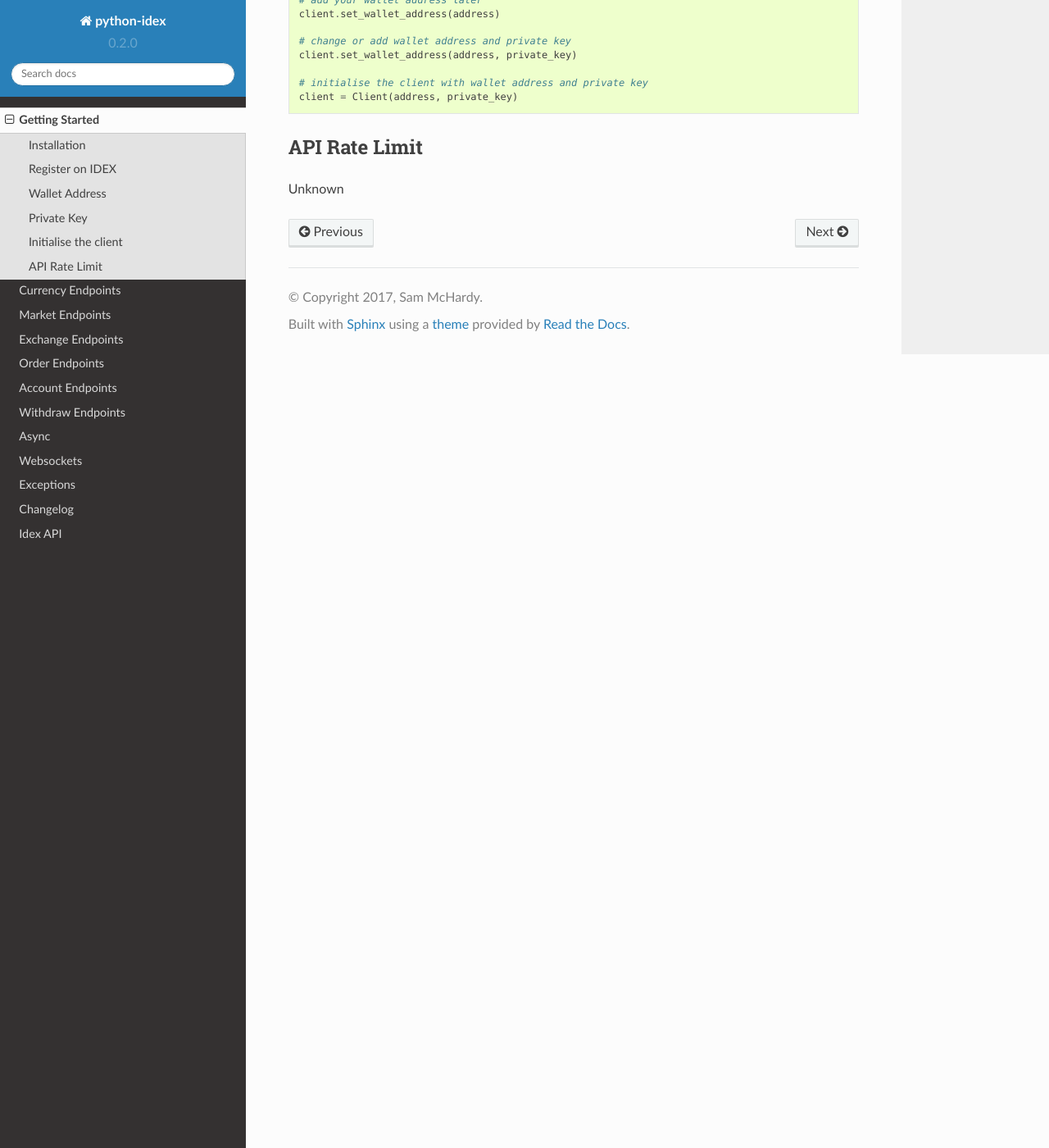
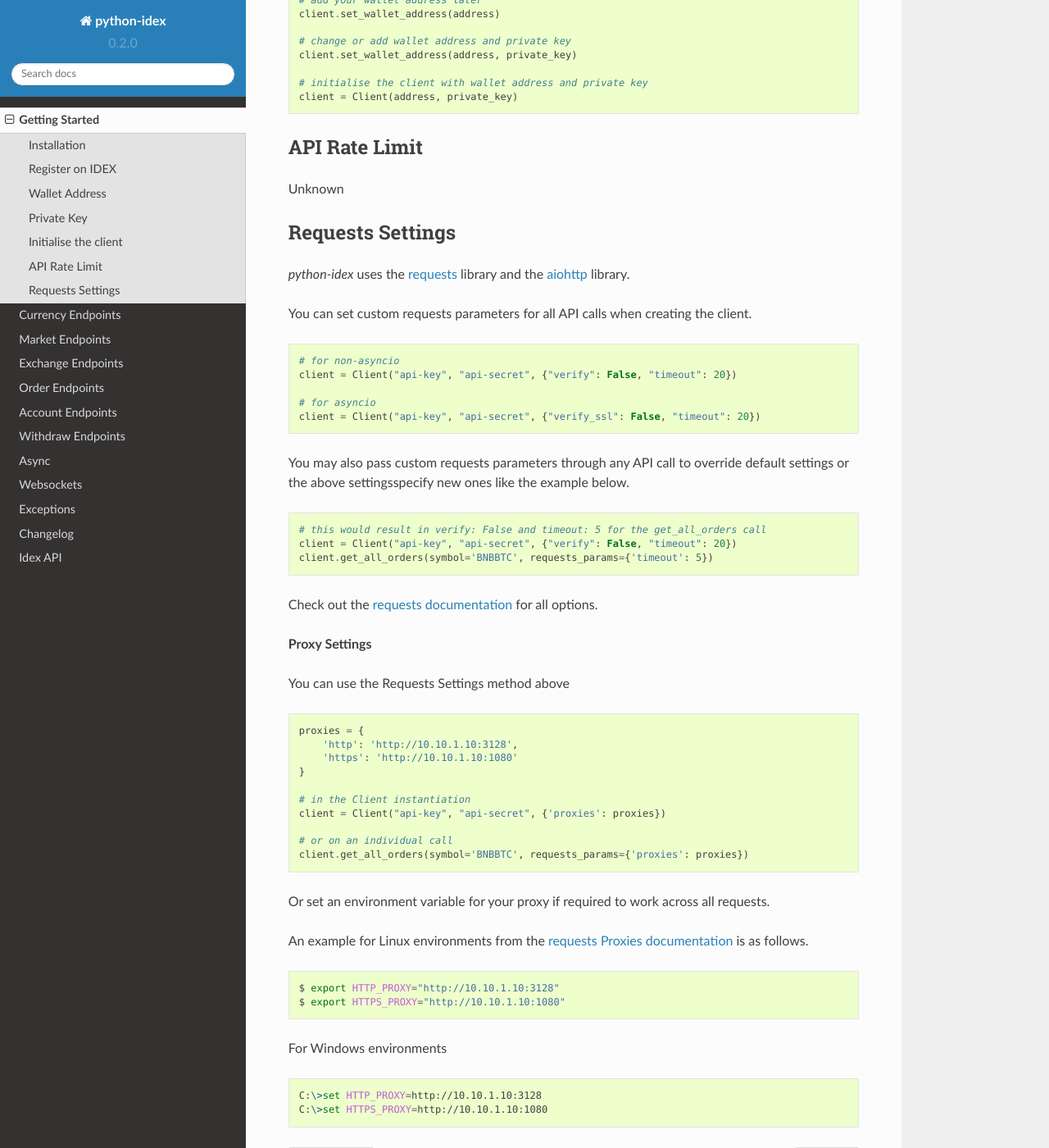
Before and after one commit to sammchardy/python-idex, a Sphinx documentation site: the page built from docs/overview.rst, in a window 1280 px wide and 1400 px high, scrolled down 1035 px. Shown: the whole window at 82% size. Built offline with Sphinx 7.4.7 and the Read the Docs theme 2.0.0, drawn with Linux system fonts in a browser that asks for light colours; formulas are drawn with MathJax 3.

Commit message:
Add option to pass through params for low level requests or aiohttp

```diff
--- a/docs/overview.rst
+++ b/docs/overview.rst
@@ -59,3 +59,62 @@ API Rate Limit
 --------------
 
 Unknown
+
+Requests Settings
+-----------------
+
+`python-idex` uses the `requests <http://docs.python-requests.org/>`_ library and the
+`aiohttp <https://aiohttp.readthedocs.io/>`_ library.
+
+You can set custom requests parameters for all API calls when creating the client.
+
+.. code:: python
+
+    # for non-asyncio
+    client = Client("api-key", "api-secret", {"verify": False, "timeout": 20})
+
+    # for asyncio
+    client = Client("api-key", "api-secret", {"verify_ssl": False, "timeout": 20})
+
+You may also pass custom requests parameters through any API call to override default settings or the above settingsspecify new ones like the example below.
+
+.. code:: python
+
+    # this would result in verify: False and timeout: 5 for the get_all_orders call
+    client = Client("api-key", "api-secret", {"verify": False, "timeout": 20})
+    client.get_all_orders(symbol='BNBBTC', requests_params={'timeout': 5})
+
+Check out the `requests documentation <http://docs.python-requests.org/en/master/>`_ for all options.
+
+**Proxy Settings**
+
+You can use the Requests Settings method above
+
+.. code:: python
+
+    proxies = {
+        'http': 'http://10.10.1.10:3128',
+        'https': 'http://10.10.1.10:1080'
+    }
+
+    # in the Client instantiation
+    client = Client("api-key", "api-secret", {'proxies': proxies})
+
+    # or on an individual call
+    client.get_all_orders(symbol='BNBBTC', requests_params={'proxies': proxies})
+
+Or set an environment variable for your proxy if required to work across all requests.
+
+An example for Linux environments from the `requests Proxies documentation <http://docs.python-requests.org/en/master/user/advanced/#proxies>`_ is as follows.
+
+.. code-block:: bash
+
+    $ export HTTP_PROXY="http://10.10.1.10:3128"
+    $ export HTTPS_PROXY="http://10.10.1.10:1080"
+
+For Windows environments
+
+.. code-block:: bash
+
+    C:\>set HTTP_PROXY=http://10.10.1.10:3128
+    C:\>set HTTPS_PROXY=http://10.10.1.10:1080
```
Also changed, not shown: 1 other file.
